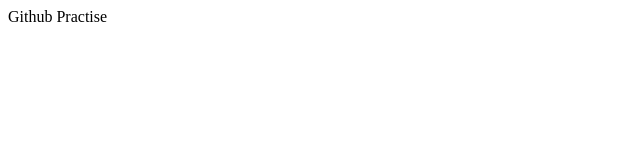
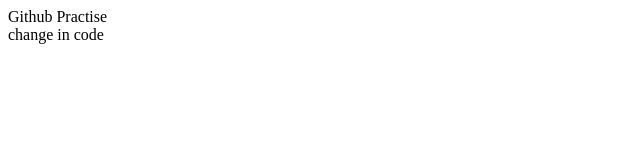
Before and after one commit to fsaleem32/githubPractise, a plain HTML site: page Index.html in a window 1280 px wide. Shown: the full height of the page, 0-640 px from the left. Drawn offline with Linux system fonts and the light colour scheme.

Commit message:
change in code to check variations

```diff
--- a/Index.html
+++ b/Index.html
@@ -12,6 +12,9 @@
     <div>
         Github Practise
     </div>
+    <div>
+        change in code
+    </div>
 </body>
 
 </html>
```
